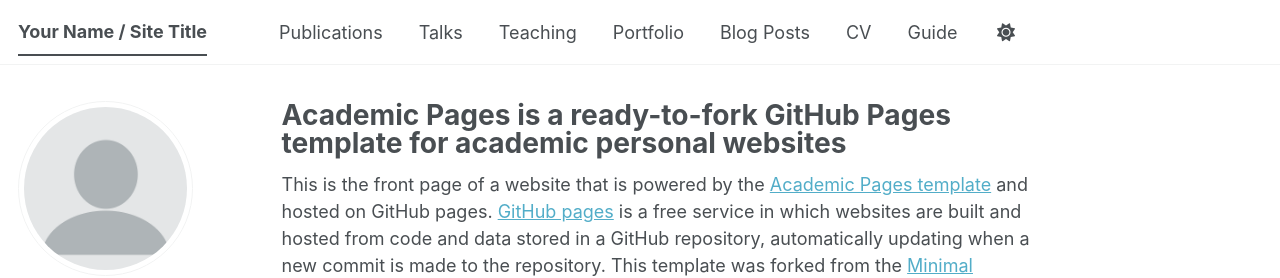
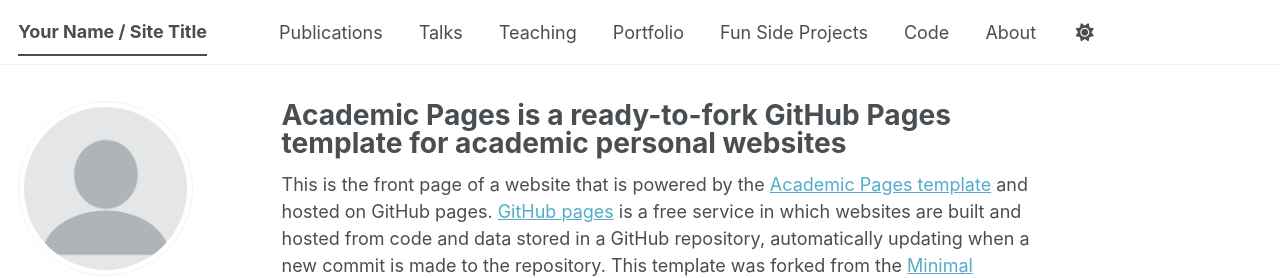
Before and after one commit to EnriqueRG/EnriqueRG.github.io, a Jekyll site: the page built from _pages/about.md, in a window 1280 px wide. Shown: the top 278 px of the page. Built offline with Jekyll 4.4.1, drawn with Linux system fonts in a browser that asks for light colours; some web fonts are replaced; a script bundle is joined from its source files by our own code; library files that are not in the unit come from our copies.

Commit message:
Renamed some tabs

```diff
--- a/_data/navigation.yml
+++ b/_data/navigation.yml
@@ -20,14 +20,14 @@
   - title: "Portfolio"
     url: /portfolio/
 
-  - title: "Blog Posts"
+  - title: "Fun Side Projects"
     url: /year-archive/
 
-  - title: "CV"
+  - title: "Code"
     url: /cv/
 
   # - title: "CV"
   #   url: /cv-json/
 
-  - title: "Guide"
+  - title: "About"
     url: /markdown/
```
